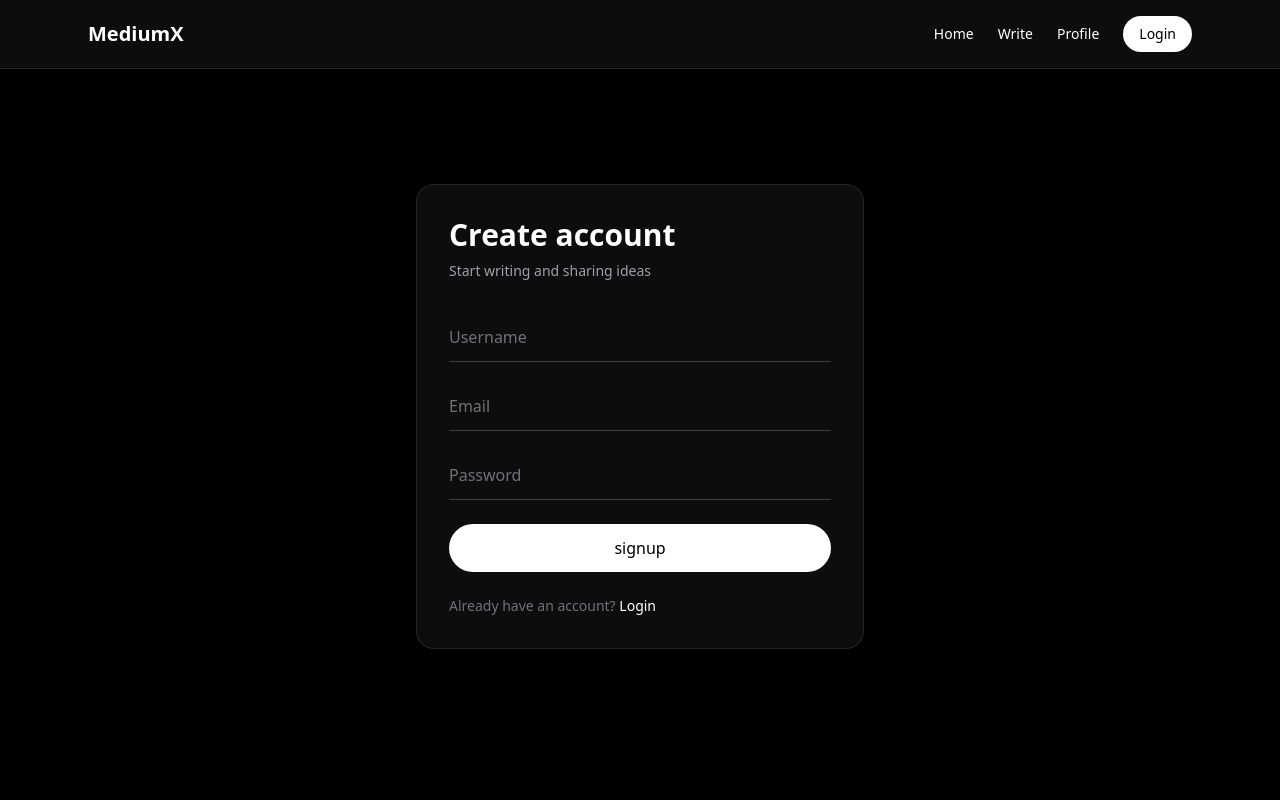
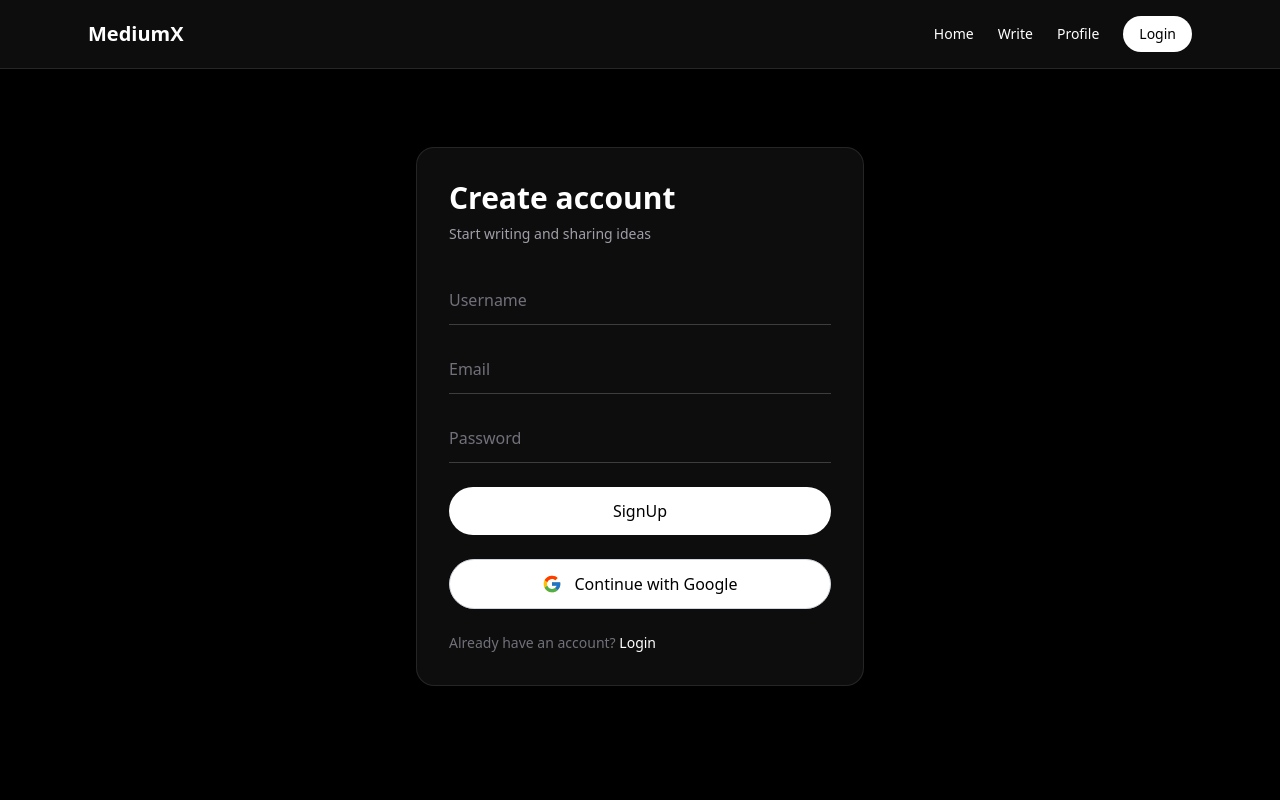
Before and after one commit to SaqibFarhanProgrammer/Codium, a Next.js app: page /signup in a window 1280 px wide. Shown: the top 800 px of the page. Built offline with nearby package versions, Linux system fonts and the light colour scheme.

Commit message:
all is well

```diff
--- a/package.json
+++ b/package.json
@@ -24,6 +24,7 @@
     "mongoose": "^9.1.5",
     "multer": "^2.0.2",
     "next": "^16.1.2",
+    "next-auth": "^4.24.13",
     "next-cloudinary": "^6.17.5",
     "nodemailer": "^7.0.13",
     "react": "19.2.3",
--- /dev/null
+++ b/src/app/api/auth/[...nextauth]/route.js
@@ -0,0 +1,13 @@
+import NextAuth from 'next-auth';
+import GoogleProvider from 'next-auth/providers/google';
+
+const handler = NextAuth({
+  providers: [
+    GoogleProvider({
+      clientId: process.env.GOOGLE_CLIENT_ID,
+      clientSecret: process.env.GOOGLE_CLIENT_SECRET,
+    }),
+  ],
+});
+
+export { handler as GET, handler as POST }
--- a/src/app/signup/page.jsx
+++ b/src/app/signup/page.jsx
@@ -1,10 +1,12 @@
 'use client';
 import { useForm } from 'react-hook-form';
+import { FcGoogle } from 'react-icons/fc';
 
 import axios from 'axios';
 import { useState } from 'react';
 import { redirect } from 'next/navigation';
 import { useRouter } from 'next/navigation';
+import { signIn } from 'next-auth/react';
 
 export default function Register() {
   const {
@@ -44,12 +46,13 @@ export default function Register() {
     }
   };
 
+  const handleGoogleOuth = () => {};
+
   return (
     <div className="min-h-screen flex items-center justify-center px-6">
       <div className="w-full max-w-md rounded-2xl bg-white/5 backdrop-blur-xl border border-white/10 p-8">
         <h1 className="text-3xl font-semibold mb-2">Create account</h1>
         <p className="text-sm text-zinc-400 mb-8">Start writing and sharing ideas</p>
-
         <form className="space-y-6" onSubmit={handleSubmit(RegisterUser)}>
           <div className="mb-5">
             <input
@@ -64,7 +67,6 @@ export default function Register() {
               <p className="text-red-400 text-sm mt-1">{errors.username.message}</p>
             )}
           </div>
-
           <div className="mb-5">
             <input
               {...register('email', {
@@ -79,7 +81,6 @@ export default function Register() {
             />
             {errors.email && <p className="text-red-400 text-sm mt-1">{errors.email.message}</p>}
           </div>
-
           <div className="mb-5">
             <input
               {...register('password', {
@@ -99,15 +100,20 @@ export default function Register() {
           <div className="text-[15px] text-red-400">
             {isUserRegister === 'User Already Exits' ? 'user Already exits' : ''}
           </div>
-
           <button
             type="submit"
             className="w-full py-3 rounded-full bg-white text-black font-medium"
           >
-            {isSubmit === 'loading' ? 'loading' : 'signup'}
+            {isSubmit === 'loading' ? 'loading' : 'SignUp'}
           </button>
+          <button
+            onClick={handleGoogleOuth}
+            className="flex items-center gap-3 px-6 py-3 justify-center border border-gray-300 w-full  rounded-full bg-white text-black font-medium"
+          >
+            <FcGoogle className="w-5 h-5" />
+            <span>Continue with Google</span>
+          </button>{' '}
         </form>
-
         <p className="text-sm text-zinc-500 mt-6">
           Already have an account?{' '}
           <button type="submit" className="text-white">
```
Also changed, not shown: 1 other file (tests, documents, lock files or other folders).
